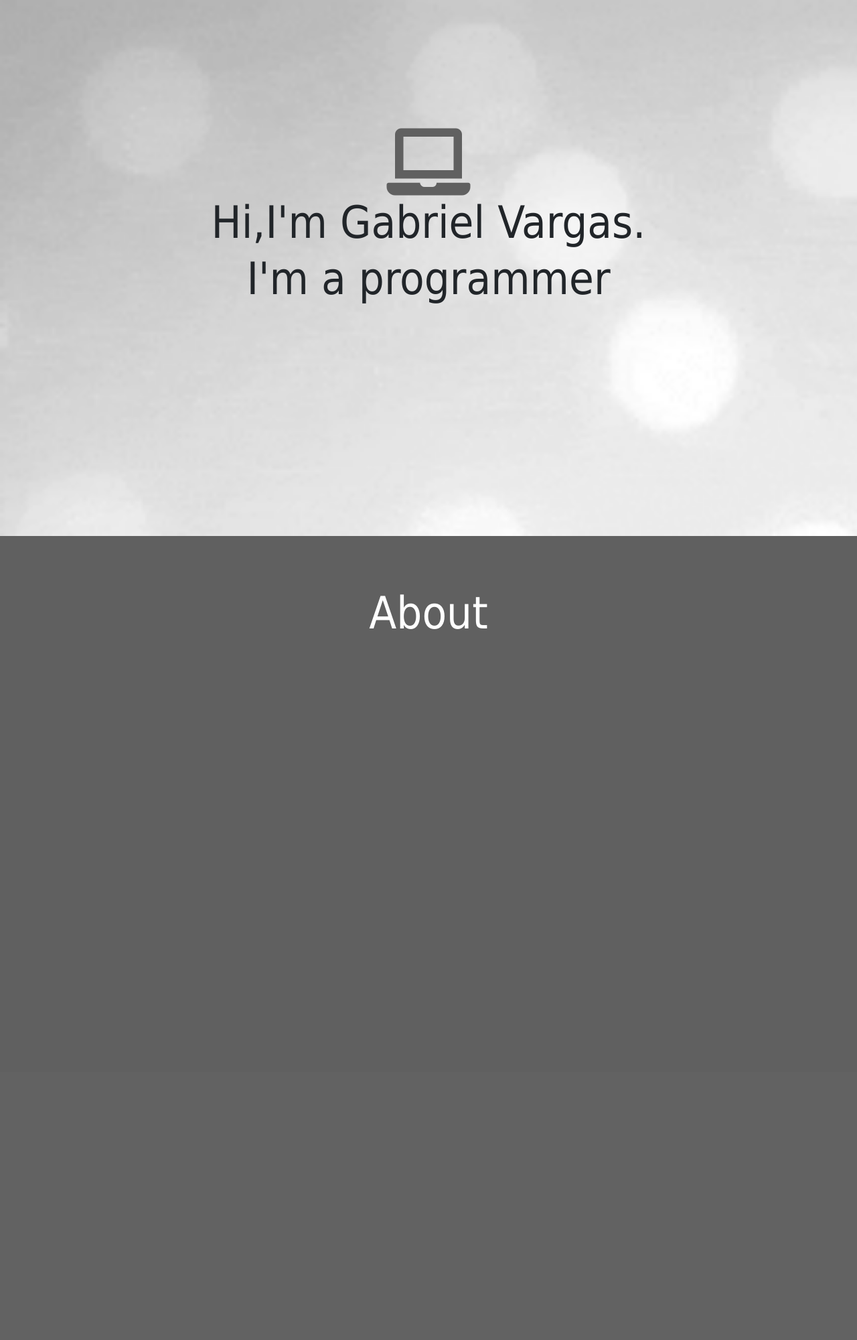
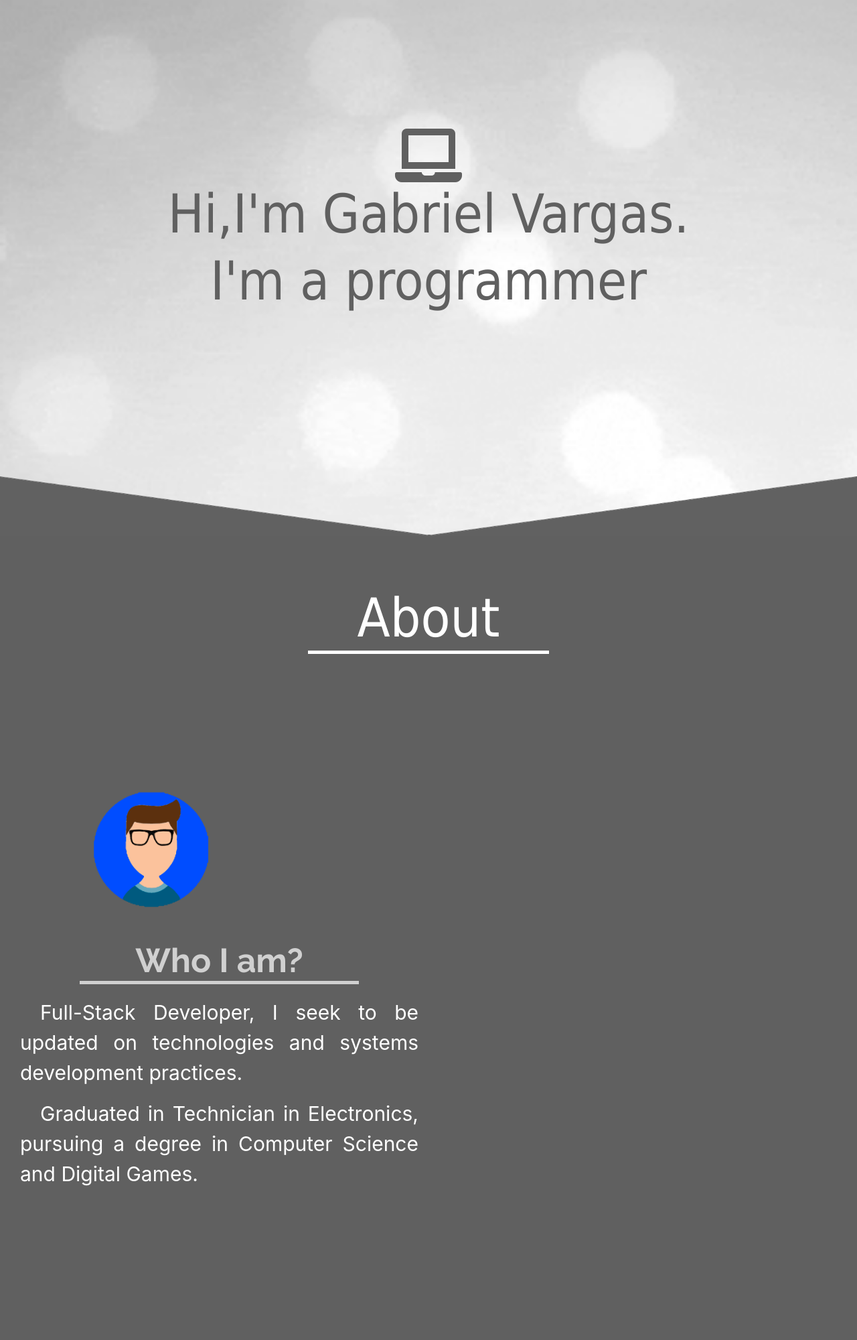
Before and after one commit to bobyzoo/portifolio, a PHP site: page / in a window 1280 px wide. Shown: the whole page at 67% size. Before the commit the page ends 939 px from the top, so only its background shows below. Run offline with PHP 8.4, Linux system fonts and the light colour scheme; some libraries are stand-ins or nearby versions; some web fonts are replaced.

Commit message:
tela inicial e sobre
final da tela inicial e do sobre

```diff
--- a/index.php
+++ b/index.php
@@ -13,38 +13,55 @@
 </head>
 
 
-
 <body>
 <div class="container-fluid" id="interface">
     <div class="row">
-        <div style="font-size: 100px; margin-top: 15%; color: #606060" class="text-center col-md-12"><i
+        <div class="text-center col-md-12 imagem-pc"><i
                     class="fas fa-laptop "></i></div>
     </div>
     <div class="row">
         <div class="col-md-12 text-center home-contatent">
-            <h1> Hi,I'm Gabriel Vargas.</h1>
+            <h1 class="title-init"> Hi,I'm Gabriel Vargas.</h1>
         </div>
     </div>
     <div class="row">
-        <div class="col-md-12 text-center home-contatent" style="margin-bottom: 10px; margin-top: -20px"><p>
-            <h1> I'm a programmer</h1></p></div>
+        <div class="col-md-12 text-center home-contatent" style="margin-bottom: 10px; margin-top: -20px">
+            <p>
+            <h1 class="title-init"> I'm a programmer</h1></p>
+        </div>
     </div>
+    <div class="row"><img class="col-md-12 imagem-v" src="img/imagem-v.png"></div>
 </div>
 
-<!--        <svg class="imagem-v width-v" preserveAspectRatio="none" viewBox="0 0 100 102" height="75"  style="left:-19px; bottom: -2px;">-->
-<!--            <path d="M0 0 L50 95 L100 0 L100 100 L0 100 Z" fill="#606060" stroke="#606060"></path>-->
-<!--        </svg>-->
-<!--SEGUNDA TELA-->
-<div class="col-md-12  segunda-tela" >
+<!--
+*
+*
+*
+*
+*
+--->
+
+<!--Second screen-->
+<div class="col-md-12  segunda-tela">
     <div class="container">
+        <div class="col-md-12" style="padding-bottom: 75px "></div>
+        <div class="col-md-12"><h1
+                    class="text-center col-xl-4 offset-xl-4 col-lg-4 offset-lg-4 col-md-4 offset-md-4 col-sm-5 offset-sm-3 col-6 offset-3">
+                About</h1></div>
 
-        <div class="col-md-12" style="padding-bottom: 75px"></div>
-        <div class="col-md-12 text-center "><h1>About</h1></div>
-        <div>
+    </div>
+    <div style="margin-top: 200px"><img src="img/foto.png"
+                                        class="offset-4 col-xl-2 col-lg-3 col-md-4 offset-md-1  col-sm-4 col-4 offset-sm-4">
+    </div>
+    <div style="margin-top: 50px"><h2
+                class="font-weight-bold text-center offset-xl-1 col-xl-4 offset-lg-1 col-lg-3 offset-md-1 col-md-4 offset-sm-0 col-sm-12">
+            Who I am?</h2></div>
 
-        </div>
-        <!--    <div class="grid grid-3-4 col-gap-2 grid-middle"> <img src="img/prog.png"></div>-->
-    </div>
+    <div id="sobre-text" class="text-justify col-xl-6 col-lg-6 col-md-6"><p>Full-Stack Developer, I seek to be updated on technologies and systems
+            development practices. </p>
+        <p>Graduated in Technician in Electronics, pursuing a degree in Computer Science and Digital Games.
+        </p></div>
+
 </div>
 
 </body>
--- a/lib/css/estilo.css
+++ b/lib/css/estilo.css
@@ -1,67 +1,182 @@
  @import url('https://fonts.googleapis.com/css?family=Quicksand&display=swap');
  @import url('https://fonts.googleapis.com/css?family=Boogaloo|Quicksand&display=swap');
  @import url('https://fonts.googleapis.com/css?family=Oxygen&display=swap');
+ @import url('https://fonts.googleapis.com/css?family=Raleway:400,700&display=swap');
  .imagem {
     max-width:200px;
     max-height:150px;
     width: auto;
     height: auto;
 }
-h1{
-
-    font-family: "Tahoma";
-    font-size: 50pt;
-
-}
-
-*
-{
-    word-break: break-word;
-}
-
 #interface{
     /*background-color: #606060;*/
     background-image: url("../../img/background1.gif");
     background-repeat: no-repeat;
-    background-size: 200%;
+    background-size: 315%;
     background-color: #606060;
     height: 100%;
 
 }
+h1{
+    font-family: "Tahoma";
+    color: #fff;
+}
+h2{
+
+    font-family: Raleway;
+    color: #d0d0d0;
+    border-bottom: 5px solid #d0d0d0 !important;
+    margin-bottom: 20px;
+}
+.imagem-pc{
+    font-size: 20px;
+    margin-top: 15%;
+    color: #606060
+}
+/*COL*/
+@media only screen and(max-width: 575px) {
+    h1{
+        font-size: 50px;
+    }
+}
+ /*SM*/
+ @media only screen and (min-width: 576px) {
+    h1{
+        font-size: 50px;
+    }
+     .imagem-pc{
+         font-size: 30px;
+     }
+     #interface{
+         background-size: 450%;
+     }
+     h2{
+         font-size: 50px ;
+     }
+     #sobre-text{
+         font-size: 20px;
+         text-indent: 1em;
+
+     }
+}
+/* MD*/
+@media only screen and (min-width: 768px) {
+    h1{
+        font-size: 40px;
+    }
+    .imagem-pc{
+        font-size: 40px;
+    }
+    #interface{
+        background-size: 340%;
+    }
+    h2{
+        font-size: 40px ;
+    }
+    #sobre-text{
+        font-size: 20px;
+        text-indent: 1em;
+
+    }
+}
+ /*LG*/
+ @media only screen and (min-width: 992px) {
+    h1{
+        font-size: 60px;
+    }
+     .imagem-pc{
+         font-size: 60px;
+     }
+     #interface{
+         background-size: 250%;
+     }
+     h2{
+         font-size: 40px ;
+     }
+     #sobre-text{
+         font-size: 25px;
+         text-indent: 1em;
+
+     }
+}
+ /*XL*/
+ @media only screen and (min-width: 1200px) {
+    h1{
+        font-size: 80px;
+    }
+     h2{
+         font-size: 50px ;
+     }
+     .imagem-pc{
+        font-size: 80px;
+
+    }
+     #interface{
+         background-size: 150%;
+     }
+     #sobre-text{
+         font-size: 30px;
+         text-indent: 1em;
+
+     }
+}
+
+
+
+
+
+
+
+
+
+
+
+ @media only screen and (min-width: 1440px) {
+
+     #interface{
+         background-size: 110%;
+     }
+ }
+
+
+@media screen and (max-width: 400px){
+    .width-v{
+        width: 105%;
+    }
+}
+* {
+    word-break: break-word;
+}
+
 .icones {
     transform: rotate(90deg);
     background-color: white;
     border-radius: 50%;
-
     padding: 10px;
 
 }
 .segunda-tela{
     background-color: #606060;
-    /*margin-top: -15px;*/
-    height: 100%;
+    height: 150%;
+    color: white;
 }
 
 .imagem-v{
     position: absolute;
     left: 0;
     bottom: 0;
+    padding: 0px;
 }
 
  .width-v{
-     width: 101%;
+     padding: 0px;
  }
-@media screen and (max-width: 400px){
-    .width-v{
-        width: 105%;
-    }
+
+
+.title-init{
+    color: #606060;
 }
-.segunda-tela{
-    color: white;
+.segunda-tela h1{
+    margin-bottom: 15px;
+    border-bottom: 5px solid #ffffff !important;
 }
-
-.segunda-tela h1{
-    padding-bottom: 5px;
-    margin-bottom: 15px;
-
-}
```
Also changed, not shown: img/foto.png (added), img/imagem-v.png (added).
